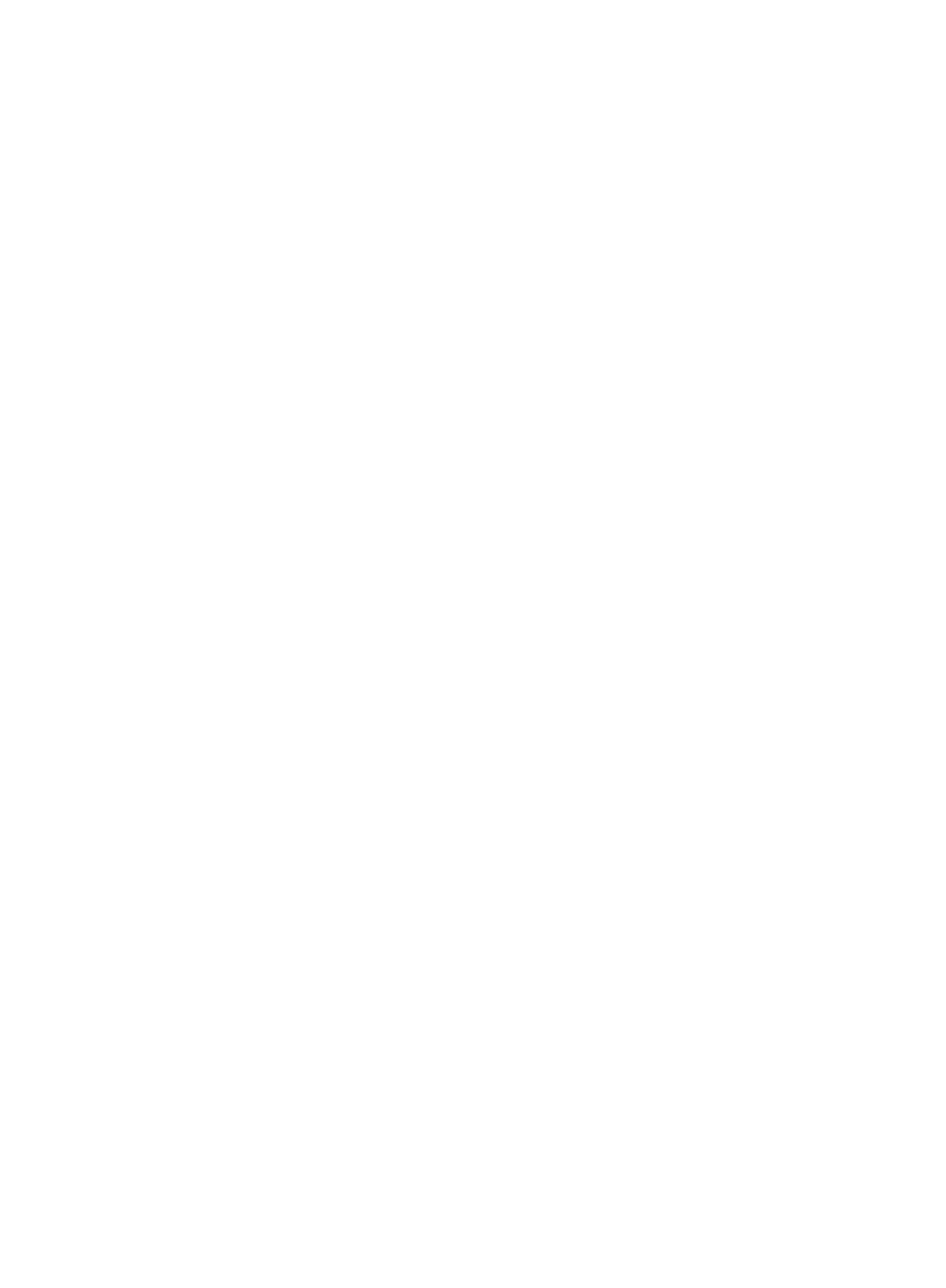
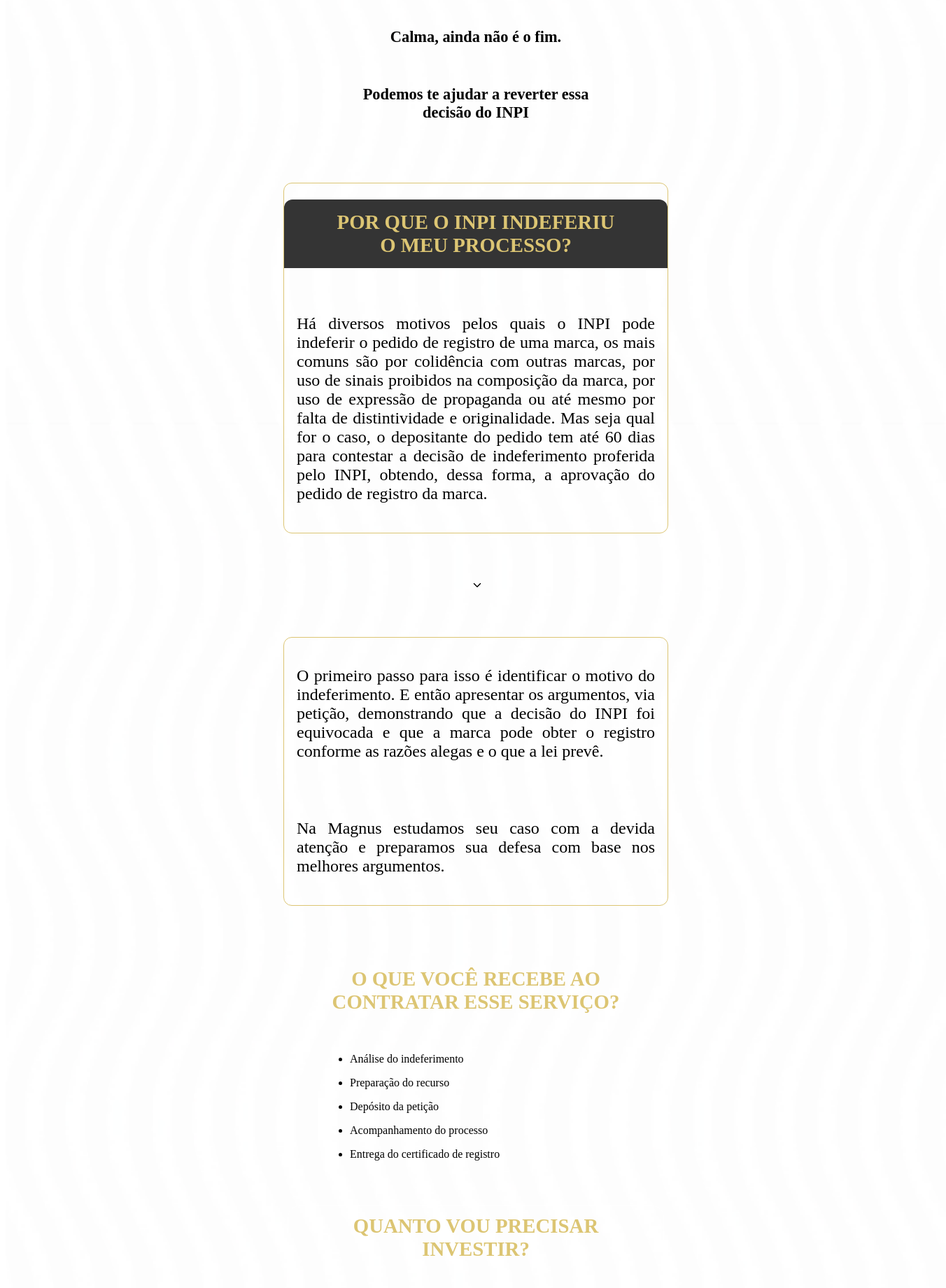
Before and after one commit to brenooduarte/site-magnus, a React (Vite) app: page /marca-indeferida in a window 1280 px wide. Before the commit this address had no page. Shown: the part 340-2180 px from the top of the page at 70% size, 1352 px wide, since content can reach past the window. Before the commit the page ends 800 px from the top, so only its background shows below. Built offline with nearby package versions, Linux system fonts and the light colour scheme; the HTML template or start-up script is replaced by a standard one.

Commit message:
feat: create brand rejected page

```diff
--- a/src/App.jsx
+++ b/src/App.jsx
@@ -1,13 +1,15 @@
 import Home from "./pages/Home/index.jsx";
 import { BrowserRouter, Route, Routes } from "react-router-dom";
 import RegisterBrand from "./pages/RegisterBrand/index.jsx";
+import BrandRejected from "./pages/BrandRejected/index.jsx";
 
 function App() {
   return (
     <BrowserRouter>
       <Routes>
+        <Route path="" element={<Home />} />
         <Route path="/registrar-marca" element={<RegisterBrand />} />
-        <Route path="" element={<Home />} />
+        <Route path="/marca-indeferida" element={<BrandRejected />} />
       </Routes>
     </BrowserRouter>
   );
--- a/src/global.scss
+++ b/src/global.scss
@@ -1,2 +1,3 @@
 $color-yellow: #dcc573;
 $color-black: #222222;
+$color-gray: #343434;
--- /dev/null
+++ b/src/pages/BrandRejected/index.jsx
@@ -0,0 +1,97 @@
+import "./styles.scss";
+import Header from "../../components/Header";
+import ServicePrice from "../../components/ServicePrice";
+import texture from "../../assets/texture-brandrejected.png";
+import { IoIosArrowForward } from "react-icons/io";
+
+const BrandRejected = () => {
+  const INPItaxes = [475, 298];
+  const INPItaxesCaptions = [
+    "(Taxa federal para depósito do recurso contra o indeferimento)",
+    "(Taxa federal para emissão do certificado de registro da marca)",
+  ];
+
+  const fees = [800];
+  const conjunction = "+";
+
+  return (
+    <div>
+      <Header />
+
+      <main id="brand-rejected">
+        <h1>
+          MINHA MARCA
+          <br />
+          FOI INDEFERIDA
+        </h1>
+
+        <div id="info">
+          <h3>E AGORA?</h3>
+          <p>Calma, ainda não é o fim.</p>
+          <p>
+            Podemos te ajudar a reverter essa <br />
+            decisão do INPI
+          </p>
+        </div>
+
+        <div className="rejection-text">
+          <h2>
+            POR QUE O INPI INDEFERIU <br />O MEU PROCESSO?
+          </h2>
+          <p>
+            Há diversos motivos pelos quais o INPI pode indeferir o pedido de
+            registro de uma marca, os mais comuns são por colidência com outras
+            marcas, por uso de sinais proibidos na composição da marca, por uso
+            de expressão de propaganda ou até mesmo por falta de distintividade
+            e originalidade. Mas seja qual for o caso, o depositante do pedido
+            tem até 60 dias para contestar a decisão de indeferimento proferida
+            pelo INPI, obtendo, dessa forma, a aprovação do pedido de registro
+            da marca.
+          </p>
+        </div>
+
+        <span id="arrow-icon">
+          <IoIosArrowForward />
+        </span>
+
+        <div className="rejection-text">
+          <p>
+            O primeiro passo para isso é identificar o motivo do indeferimento.
+            E então apresentar os argumentos, via petição, demonstrando que a
+            decisão do INPI foi equivocada e que a marca pode obter o registro
+            conforme as razões alegas e o que a lei prevê.
+          </p>
+
+          <p>
+            Na Magnus estudamos seu caso com a devida atenção e preparamos sua
+            defesa com base nos melhores argumentos.{" "}
+          </p>
+        </div>
+
+        <h2>
+          O QUE VOCÊ RECEBE AO <br />
+          CONTRATAR ESSE SERVIÇO?
+        </h2>
+
+        <ul id="list-brand-rejected">
+          <li>Análise do indeferimento</li>
+          <li>Preparação do recurso</li>
+          <li>Depósito da petição</li>
+          <li>Acompanhamento do processo</li>
+          <li>Entrega do certificado de registro</li>
+        </ul>
+
+        <ServicePrice
+          INPItaxes={INPItaxes}
+          INPItaxesCaptions={INPItaxesCaptions}
+          fees={fees}
+          conjunction={conjunction}
+        />
+
+        <img className="texture-brandrejected" src={texture} alt="" />
+      </main>
+    </div>
+  );
+};
+
+export default BrandRejected;
--- /dev/null
+++ b/src/pages/BrandRejected/styles.scss
@@ -0,0 +1,56 @@
+@import "/src/global.scss";
+
+#brand-rejected {
+  height: 180rem;
+
+  #arrow-icon {
+    transform: rotate(90deg);
+  }
+
+  #info {
+    display: flex;
+    flex-direction: column;
+    gap: 0.7rem;
+
+    h3 {
+      font-size: 1.8rem;
+    }
+
+    p {
+      text-align: center;
+      font-size: 1.4rem;
+      font-weight: 600;
+    }
+  }
+
+  .rejection-text {
+    display: flex;
+    flex-direction: column;
+    margin: 4rem 0;
+    border: solid 1px $color-yellow;
+    border-radius: 12px;
+
+    h2 {
+      background-color: $color-gray;
+      padding: 1rem 0;
+      border-radius: 12px 12px 0 0;
+    }
+
+    p {
+      padding: 1.1rem;
+    }
+  }
+
+  #list-brand-rejected {
+    margin-bottom: 3rem;
+  }
+
+  .texture-brandrejected {
+    opacity: 0.9;
+    position: absolute;
+    object-fit: cover;
+    width: 100%;
+    height: 180rem;
+    z-index: -1;
+  }
+}
--- a/src/pages/RegisterBrand/index.jsx
+++ b/src/pages/RegisterBrand/index.jsx
@@ -31,7 +31,7 @@ const RegisterBrand = () => {
           seja dono da marca que utiliza.
         </p>
 
-        <h3>
+        <h3 className="margin-4-0">
           SÓ É DONO DE UMA MARCA <br />
           QUEM A REGISTRA NO INPI
         </h3>
@@ -61,7 +61,7 @@ const RegisterBrand = () => {
           durante o processo, garantindo o sucesso do pedido de registro.
         </p>
 
-        <h3 className="color-yellow">
+        <h3 className="margin-4-0 color-yellow">
           NOSSA MISSÃO É AJUDAR PESSOAS <br />
           E EMPRESAS A SE TORNAREM AS <br />
           ÚNICAS E LEGÍTIMAS DONAS DE <br />
--- a/src/pages/RegisterBrand/styles.scss
+++ b/src/pages/RegisterBrand/styles.scss
@@ -6,6 +6,10 @@
 
 .color-white {
   color: white;
+}
+
+.margin-4-0 {
+  margin: 4rem 0;
 }
 
 .texture-registerbrand {
@@ -43,7 +47,6 @@ main {
 
   h3 {
     text-align: center;
-    margin: 4rem 0;
     font-size: 1.4rem;
   }
 
```
Also changed, not shown: src/assets/texture-brandrejected.png (added).
